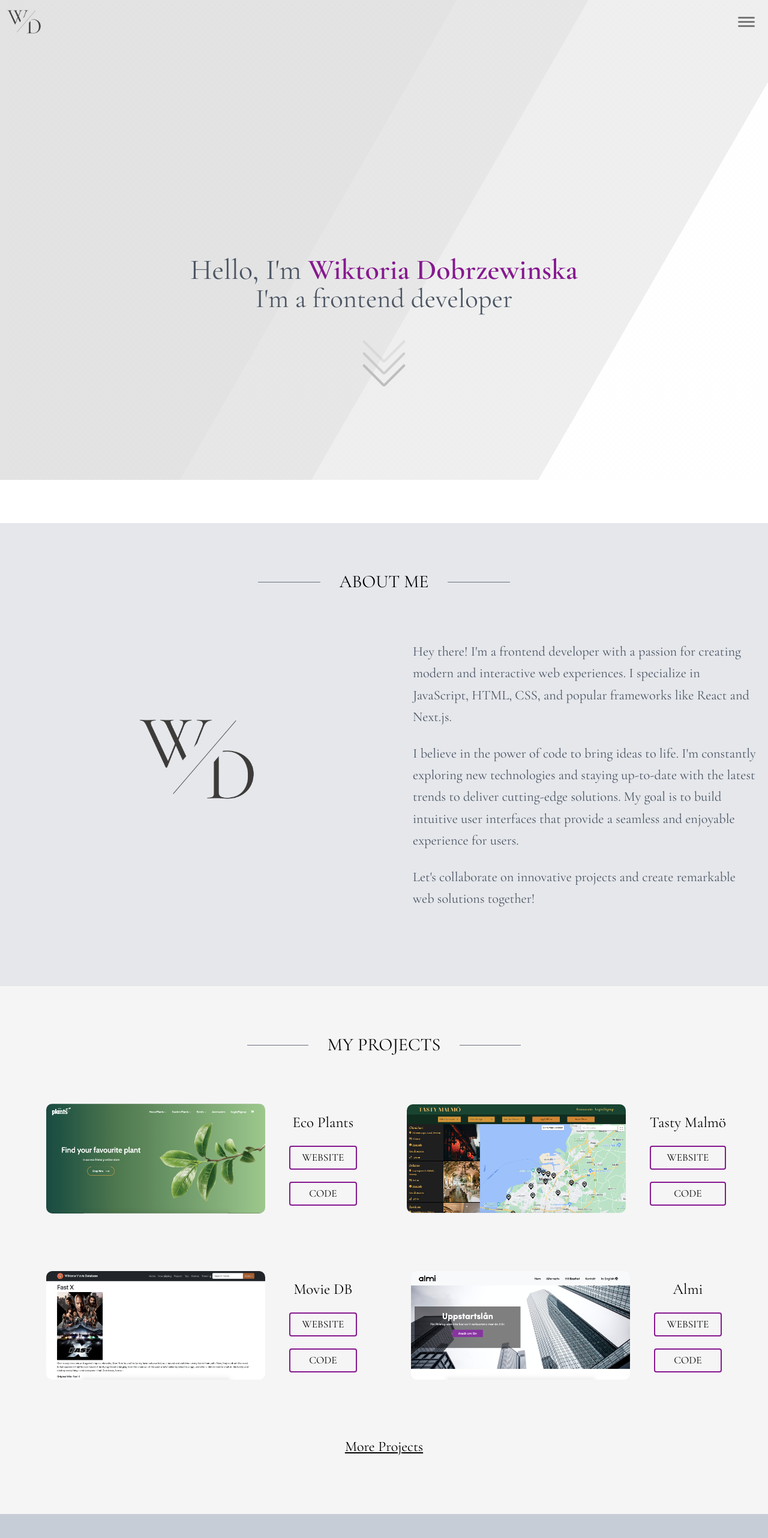
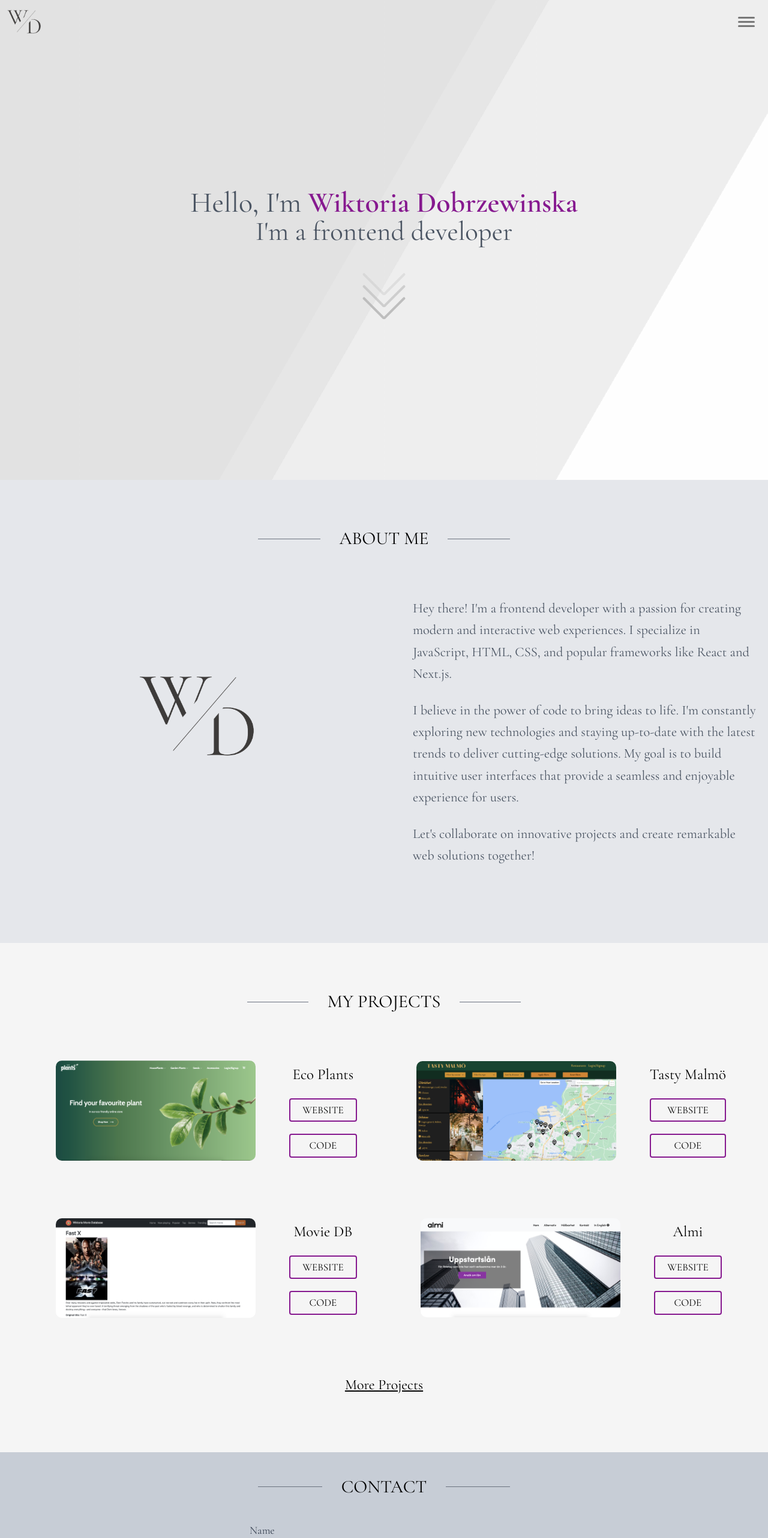
Before and after one commit to Wiktoria2308/Portfolio, a Next.js app: page / in a window 1280 px wide. Shown: the top 2564 px of the page at 60% size. Built offline with nearby package versions, Linux system fonts and the light colour scheme.

Commit message:
added some changes to make page more responsive for mobile and tablets

```diff
--- a/src/components/ContactForm.tsx
+++ b/src/components/ContactForm.tsx
@@ -76,7 +76,7 @@ const ContactForm: React.FC = () => {
   };
 
   return (
-    <div className="bg-[#c7cdd6] pt-10 pb-20" id="contact">
+    <div className="bg-[#c7cdd6] pt-10 pb-20 max-[767px]:px-4" id="contact">
       <div className="flex items-center justify-center mb-10">
         <hr className="border-gray-500 border-t w-1/12 my-1 mr-4" />
         <h2 className="text-3xl text-center">
--- a/src/components/Hero.tsx
+++ b/src/components/Hero.tsx
@@ -68,7 +68,7 @@ const Hero: React.FC = () => {
       <div className="bg"></div>
       <div className="bg bg2"></div>
       <div className="bg bg3"></div>
-      <div className="absolute inset-0 flex items-center justify-center">
+      <div className="absolute inset-0 flex items-center justify-center translate-y-[-5%]">
         <div className="text-center">
           <h1 className="text-3xl md:text-5xl lg:text-[3rem] font-normal mb-1 text-gray-600 fade-in">
             {heading}{" "}
--- a/src/components/Navigation.tsx
+++ b/src/components/Navigation.tsx
@@ -64,7 +64,7 @@ const Navigation: React.FC = () => {
 
   return (
     <nav
-      className={`relative z-10 sticky top-0 ${
+      className={`z-10 w-full top-0 fixed ${
         isScrolled ? "bg-white shadow" : "bg-transparent"
       }`}
     >
--- a/src/components/ProjectsSection.tsx
+++ b/src/components/ProjectsSection.tsx
@@ -62,7 +62,7 @@ const ProjectsSection: React.FC = () => {
           data-index={0}
         >
           {" "}
-          <div className="w-[60%]">
+          <div className="lg:w-[60%] md:px-4">
             <img
               src="/eco-plants.png"
               alt="Project Eco Plants"
@@ -80,11 +80,11 @@ const ProjectsSection: React.FC = () => {
             </div>
             )}
           </div>
-          <div className="project-info">
+          <div className="lg:ml-[40px] ml-[10px]">
             <div className="w-full overflow-hidden">
-              <p className="text-center project-name">Eco Plants</p>
-              <a href="https://eco-plants.netlify.app" target="_blank"><div className="text-center project-website">Website</div></a>
-             <a href="https://github.com/Wiktoria2308/Eco-Plants" target="_blank"> <div className="text-center project-code">Code</div></a>
+              <p className="text-center lg:mb-[20px] mb-[10px] lg:text-[25px] text-[18px]">Eco Plants</p>
+              <a href="https://eco-plants.netlify.app" target="_blank"><div className="text-center project-website text-[14px] lg:text-[17px] lg:mb-[20px] mb-[10px]">Website</div></a>
+             <a href="https://github.com/Wiktoria2308/Eco-Plants" target="_blank"> <div className="text-center project-code text-[14px] lg:text-[17px]">Code</div></a>
             </div>
           </div>
         </div>
@@ -93,7 +93,7 @@ const ProjectsSection: React.FC = () => {
           className="project-container w-full md:w-1/2"
           data-index={1}
         >
-          <div className="w-[60%]">
+          <div className="lg:w-[60%] md:px-4">
             <img
               src="/tasty-malmo.png"
               alt="Project Tasty Malmo"
@@ -111,11 +111,11 @@ const ProjectsSection: React.FC = () => {
              )}
           </div>
 
-          <div className="project-info">
+          <div className="lg:ml-[40px] ml-[10px]">
             <div className="w-full overflow-hidden">
-              <p className="text-center project-name">Tasty Malmö</p>
-             <a href="https://tasty-malmo.netlify.app/" target="_blank"><div className="text-center project-website">Website</div></a>
-             <a href="https://github.com/Wiktoria2308/Restaurant-Cafe-Map-App" target="_blank"> <div className="text-center project-code">Code</div></a>
+              <p className="text-center lg:mb-[20px] mb-[10px] lg:text-[25px] text-[18px]">Tasty Malmö</p>
+             <a href="https://tasty-malmo.netlify.app/" target="_blank"><div className="text-center project-website text-[14px] lg:text-[17px] lg:mb-[20px] mb-[10px]">Website</div></a>
+             <a href="https://github.com/Wiktoria2308/Restaurant-Cafe-Map-App" target="_blank"> <div className="text-center project-code text-[14px] lg:text-[17px]">Code</div></a>
             </div>
           </div>
         </div>
@@ -124,7 +124,7 @@ const ProjectsSection: React.FC = () => {
           className="project-container w-full md:w-1/2"
           data-index={2}
         >
-          <div className="w-[60%]">
+          <div className="lg:w-[60%] md:px-4">
             {" "}
             <img
               src="/movie-db.png"
@@ -143,11 +143,11 @@ const ProjectsSection: React.FC = () => {
              )}
           </div>
 
-          <div className="project-info">
+          <div className="lg:ml-[40px] ml-[10px]">
             <div className="w-full overflow-hidden">
-              <p className="text-center project-name">Movie DB</p>
-              <a href="https://wiktoria-movie-db-api.netlify.app/" target="_blank"><div className="text-center project-website">Website</div></a>
-              <a href="https://github.com/Wiktoria2308/TheMovieDB" target="_blank"><div className="text-center project-code">Code</div></a>
+              <p className="text-center lg:mb-[20px] mb-[10px] lg:text-[25px] text-[18px]">Movie DB</p>
+              <a href="https://wiktoria-movie-db-api.netlify.app/" target="_blank"><div className="text-center project-website text-[14px] lg:text-[17px] lg:mb-[20px] mb-[10px]">Website</div></a>
+              <a href="https://github.com/Wiktoria2308/TheMovieDB" target="_blank"><div className="text-center project-code text-[14px] lg:text-[17px]">Code</div></a>
             </div>
           </div>
         </div>
@@ -156,7 +156,7 @@ const ProjectsSection: React.FC = () => {
           className="project-container w-full md:w-1/2"
           data-index={3}
         >
-          <div className="w-[60%]">
+          <div className="lg:w-[60%] md:px-4">
             {" "}
             <img src="/almi.png" alt="Project Almi"
           className={`project-image ${hoveredIndex === 3 ? "hovered" : ""}`}
@@ -174,11 +174,11 @@ const ProjectsSection: React.FC = () => {
              )}
           </div>
 
-          <div className="project-info">
+          <div className="lg:ml-[40px] ml-[10px]">
             <div className="w-full overflow-hidden">
-              <p className="text-center project-name">Almi</p>
-              <a href="https://my-version-of-almi-company.netlify.app/" target="_blank"><div className="text-center project-website">Website</div></a>
-              <a href="https://github.com/Wiktoria2308/Almi" target="_blank"><div className="text-center project-code">Code</div></a>
+              <p className="text-center lg:mb-[20px] mb-[10px] lg:text-[25px] text-[18px]">Almi</p>
+              <a href="https://my-version-of-almi-company.netlify.app/" target="_blank"><div className="text-center project-website text-[14px] lg:text-[17px] lg:mb-[20px] mb-[10px]">Website</div></a>
+              <a href="https://github.com/Wiktoria2308/Almi" target="_blank"><div className="text-center project-code text-[14px] lg:text-[17px]">Code</div></a>
             </div>
           </div>
         </div>
--- a/src/pages/_document.tsx
+++ b/src/pages/_document.tsx
@@ -1,13 +1,26 @@
-import { Html, Head, Main, NextScript } from 'next/document'
+import { Html, Head, Main, NextScript } from "next/document";
 
 export default function Document() {
   return (
     <Html>
-      <Head />
+      <Head>
+        {" "}
+        <link rel="icon" type="image/x-icon" href="/logo.ico"></link>
+        <link rel="preconnect" href="https://fonts.googleapis.com"></link>
+        <link
+          rel="preconnect"
+          href="https://fonts.gstatic.com"
+          crossOrigin="anonymous"
+        ></link>
+        <link
+          href="https://fonts.googleapis.com/css2?family=Cormorant+Garamond:wght@300;400;500;600;700&family=Raleway:wght@300;400;500;600;700;800&display=swap"
+          rel="stylesheet"
+        ></link>
+      </Head>
       <body>
         <Main />
         <NextScript />
       </body>
     </Html>
-  )
+  );
 }
--- a/src/pages/index.tsx
+++ b/src/pages/index.tsx
@@ -17,21 +17,11 @@ export default function Home() {
           content="Wiktoria Dobrzewinska Portfolio Frontend developer Sweden"
         />
       <meta name="viewport" content="width=device-width, initial-scale=1" />
-      <link rel="icon" type="image/x-icon" href="/logo.ico"></link>
-        <link rel="preconnect" href="https://fonts.googleapis.com"></link>
-        <link
-          rel="preconnect"
-          href="https://fonts.gstatic.com"
-          crossOrigin="anonymous"
-        ></link>
-        <link
-          href="https://fonts.googleapis.com/css2?family=Cormorant+Garamond:wght@300;400;500;600;700&family=Raleway:wght@300;400;500;600;700;800&display=swap"
-          rel="stylesheet"
-        ></link>
       </Head>
-
-      <main>
-        <Navigation />
+      <header>
+      <Navigation />
+      </header>
+      <main className="relative">
         <Hero />
         <AboutMeSection />
         <ProjectsSection />
--- a/src/styles/globals.css
+++ b/src/styles/globals.css
@@ -131,16 +131,13 @@ color:rgb(75, 85, 99)
 .project-website, .project-code {
   border-radius: 0.25rem;
   width: 100%;
-  font-size: 13pt;
   padding: 5px 20px;
 }
 .project-website:hover, .project-code:hover, .email-button:hover{
   background: var(--fuchsia);
   color: #fff;
 }
-.project-website {
-  margin-bottom: 20px;
-}
+
 .project-container.animate-right {
   animation: fadeInRight 0.5s ease-out forwards;
 }
@@ -149,14 +146,7 @@ color:rgb(75, 85, 99)
   animation: fadeInLeft 0.5s ease-out forwards;
 }
 
-.project-name {
-  font-size: 25px;
-  margin-bottom: 20px;
-}
 
-.project-info {
-  margin-left: 40px;
-}
 .project-image {
   border-radius: 10px;
   position: relative;
```
